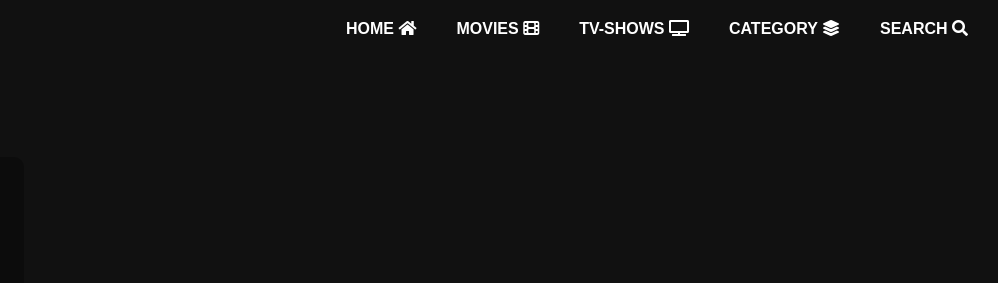
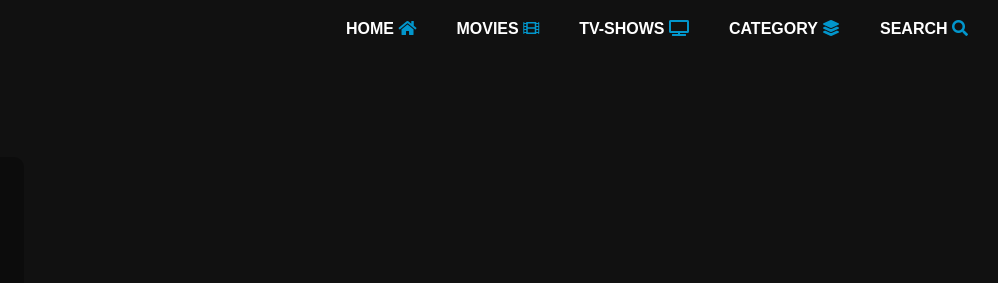
Before and after one commit to zineflix/zinemax-trial2, a plain HTML site: page Netplex/movies.html in a window 1280 px wide. Shown: the top 283 px of the page, 282-1280 px from the left. Drawn offline with Linux system fonts and the light colour scheme; no server answers; a web font is replaced by a local one.

Commit message:
Update movies.html

```diff
--- a/Netplex/movies.html
+++ b/Netplex/movies.html
@@ -32,11 +32,11 @@
 
 <!-- Navigation Menu -->
     <ul id="menu">
-      <li><a href="index.html">HOME <i class="fa fa-home" aria-hidden="true"></i></a></li>
-      <li><a href="movies.html">MOVIES <i class="fa-solid fa-film"></i></a></li>
-      <li><a href="tvshows_page.html">TV-SHOWS <i class="fas fa-tv"></i></a></li>
-      <li><a href="category.html">CATEGORY <i class="fa-solid fa-layer-group"></i></a></li>
-      <li><a href="search.html">SEARCH <i class="fa fa-search" aria-hidden="true"></i></a></li>
+      <li><a href="index.html">HOME <i class="fa fa-home" aria-hidden="true" style="color: #0296cc;"></i></a></li>
+      <li><a href="movies.html">MOVIES <i class="fa fa-film" aria-hidden="true" style="color: #0296cc;"></i></a></li>
+      <li><a href="tvshows_page.html">TV-SHOWS <i class="fas fa-tv" style="color: #0296cc;"></i></a></li>
+      <li><a href="category.html">CATEGORY <i class="fa-solid fa-layer-group" style="color: #0296cc;"></i></a></li>
+      <li><a href="search.html">SEARCH <i class="fa fa-search" aria-hidden="true" style="color: #0296cc;"></i></a></li>
     </ul>
 </nav>
 
```
